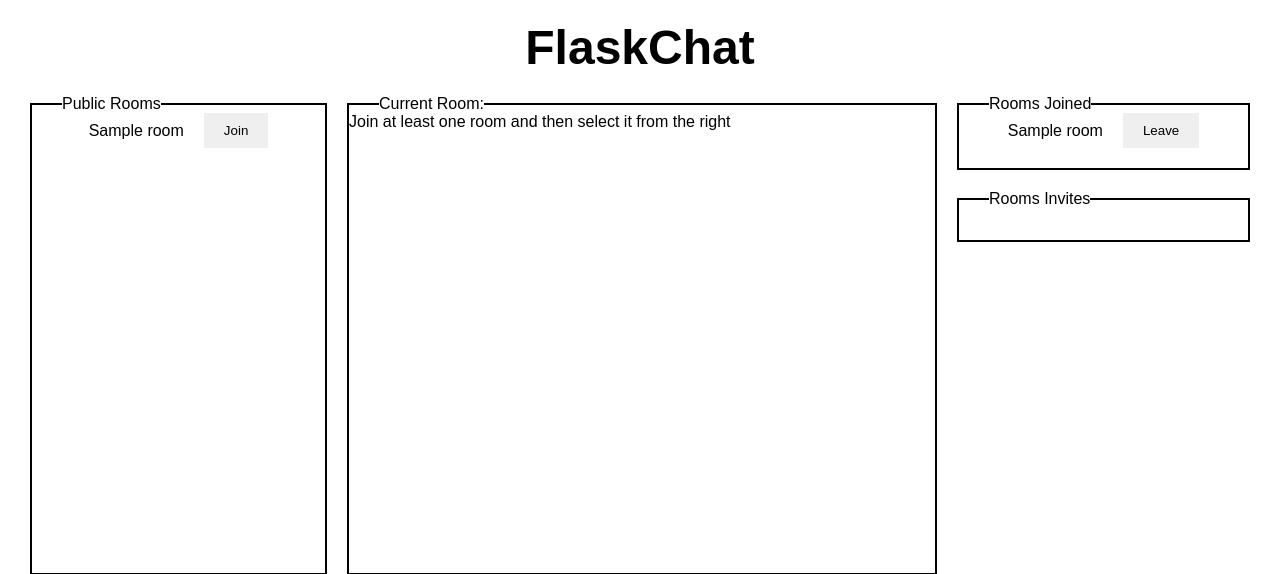
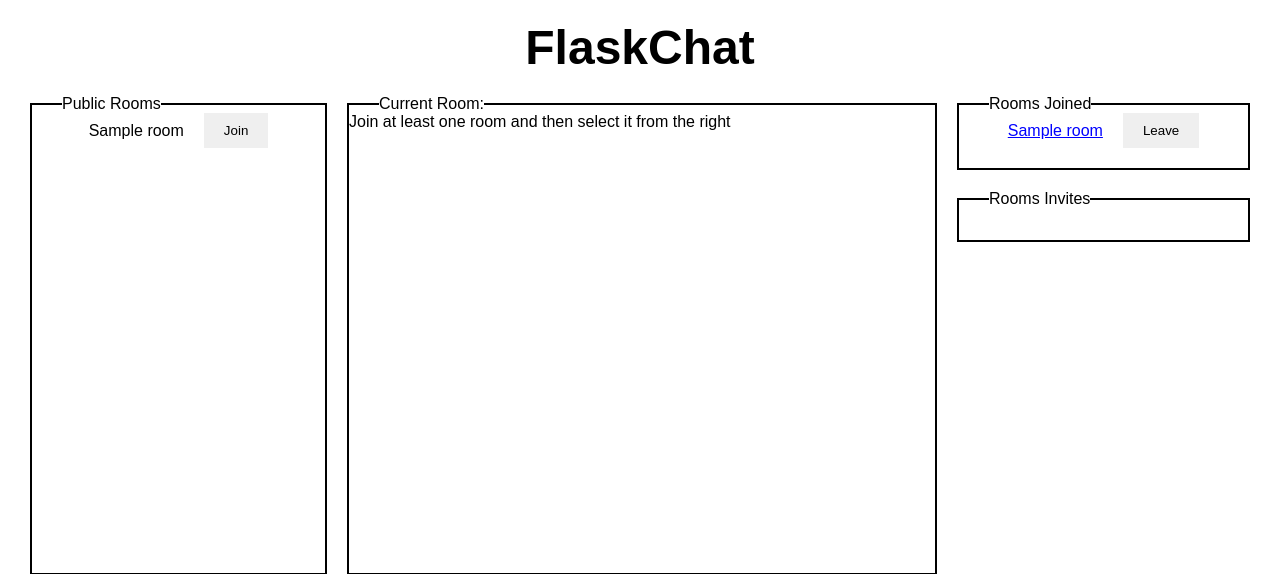
Before and after one commit to SpencerRauch/flask_chat, a Flask app: template flask_app/templates/dashboard.html in a window 1280 px wide. Shown: the top 574 px of the page. Run offline with Flask 3, Linux system fonts and the light colour scheme; the template is opened without the code that fills it: most values are stand-ins (such as "Sample title", 1, 10 or a date in 2020); some libraries are stand-ins or nearby versions.

Commit message:
more comments

```diff
--- a/flask_app/controllers/chat_controller.py
+++ b/flask_app/controllers/chat_controller.py
@@ -15,6 +15,7 @@ GLOBAL_CHAT = [
 @socketio.on('connect')
 def test_connect(auth):
     print('printed',auth)
+    # left over from early testing, clients no longer listening for this event
     emit('chat_history', {'data': GLOBAL_CHAT})
 
 #Join room event
--- a/flask_app/static/js/chat.js
+++ b/flask_app/static/js/chat.js
@@ -115,6 +115,7 @@ socket.on("connect", () => {
 });
 
 
+// old code to get my hardcoded global chat
 // socket.on('chat_history', (response) => {
 //     console.log(response)
 //     for (let message of response.data) {
--- a/flask_app/templates/dashboard.html
+++ b/flask_app/templates/dashboard.html
@@ -33,7 +33,7 @@
                 <legend>Rooms Joined</legend>
                 {% for room in logged_user.joined_rooms  %}
                     <div class="joined_room" id="joined{{room.id}}">
-                        <p onclick="getHistory({{room.id}})"><span id="newFor{{room.id}}" class="unreads"></span> {{room.name}} </p>
+                        <p class="room_select" onclick="getHistory({{room.id}})"><span id="newFor{{room.id}}" class="unreads"></span> {{room.name}} </p>
                         <button onclick="leaveRoom({{room.id}})" class="btn">Leave</button>
                     </div>
                 {% endfor %}
```
